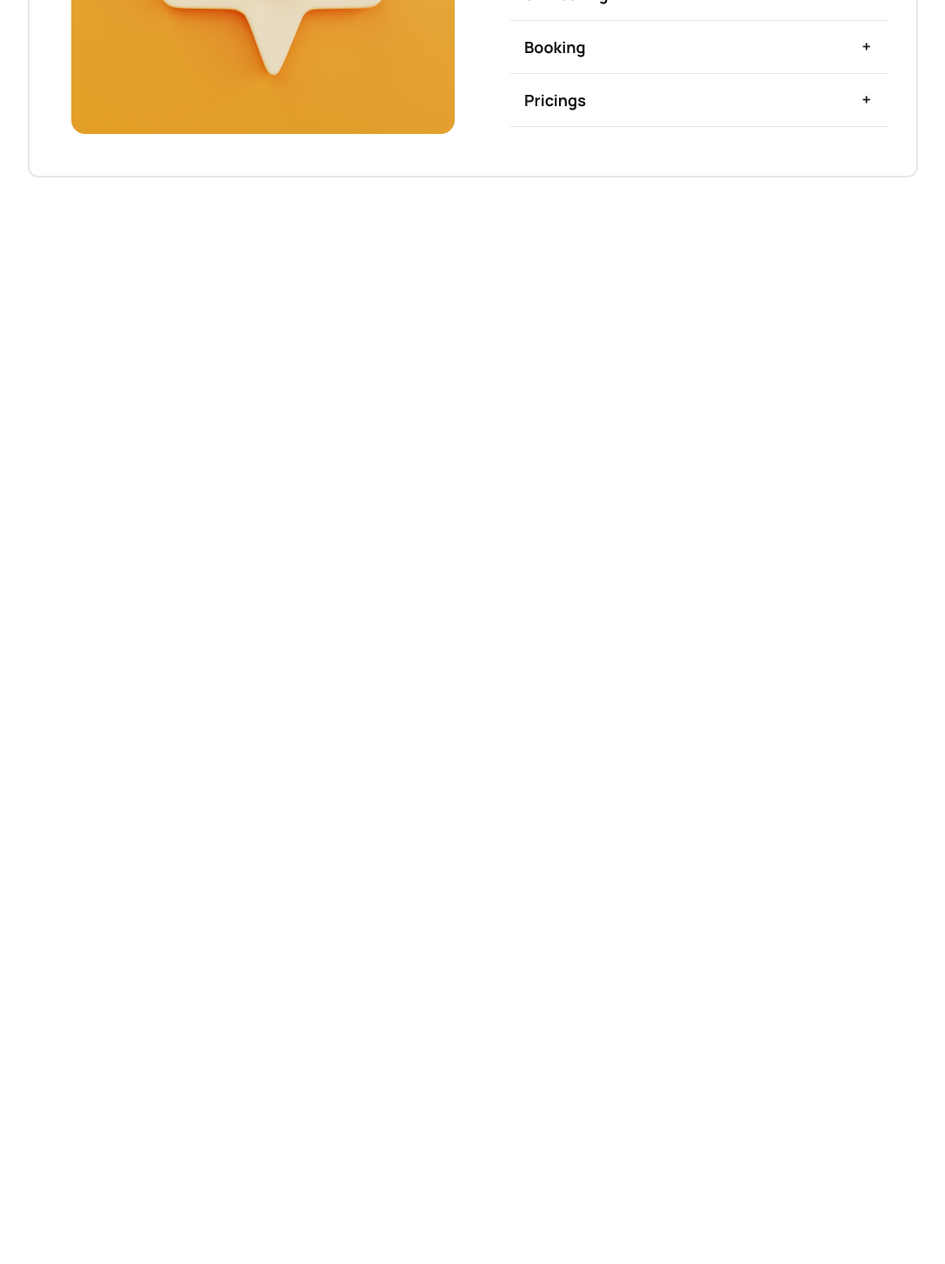
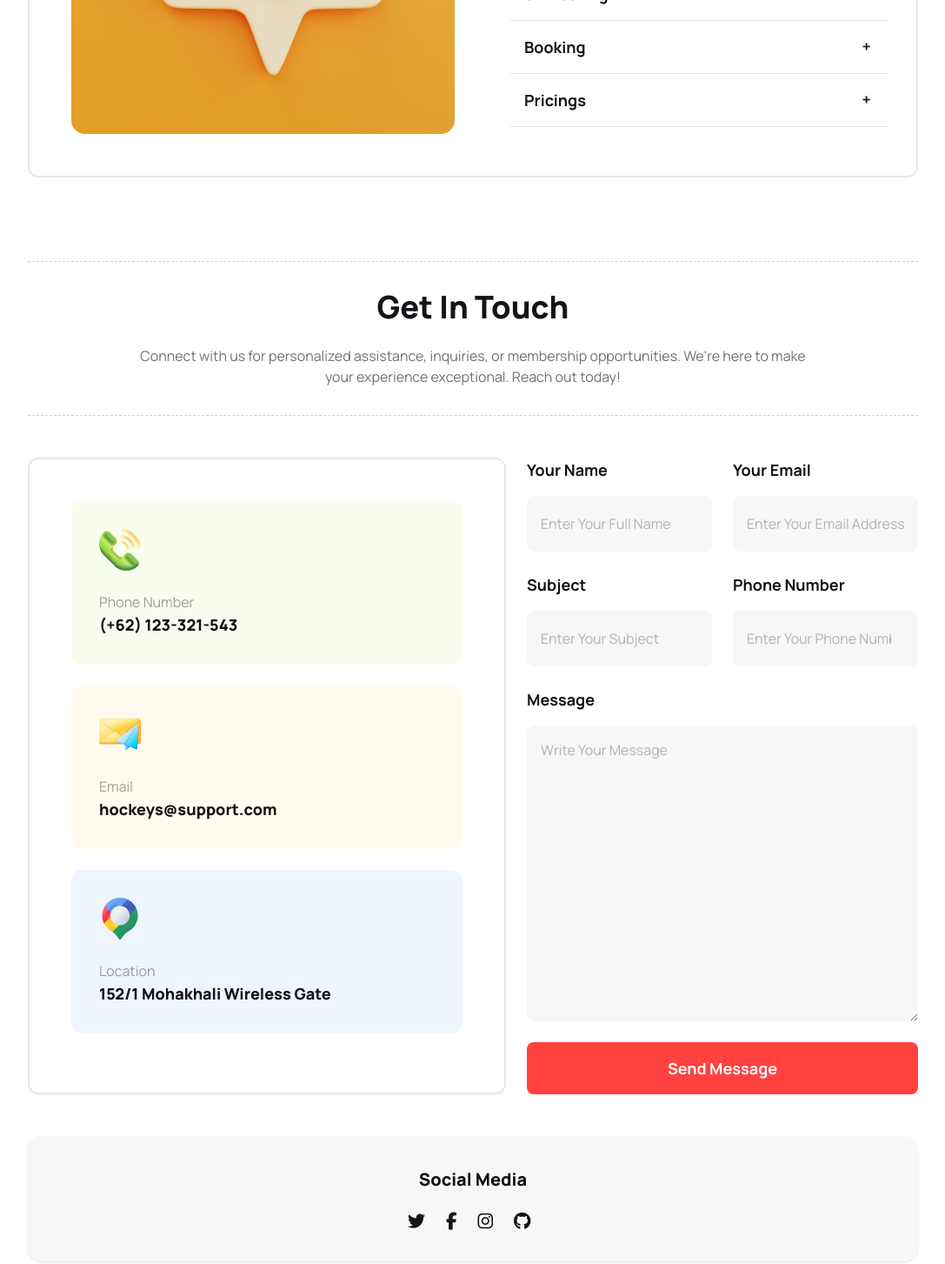
Before and after one commit to kabidhasan/b9a3, a plain HTML site: page index.html in a window 1280 px wide. Shown: the part 4146-5599 px from the top of the page at 87% size, without its empty margins (96-1183 px from the left). Before the commit the page ends 4446 px from the top, so only its background shows below. Drawn offline with nearby package versions, Linux system fonts and the light colour scheme.

Commit message:
get in touch section done

```diff
--- a/index.html
+++ b/index.html
@@ -41,6 +41,10 @@
       }
     </style>
 
+    <!-- Including Font Awesome Icons -->
+    <script src="https://kit.fontawesome.com/c645279ba3.js" crossorigin="anonymous"></script>
+
+
     <title>Hockeys</title>
   </head>
   <body>
@@ -55,7 +59,7 @@
             <div
               class="absolute flex justify-between transform -translate-y-1/2 left-5 right-5 top-1/2"
             >
-              <a href="#slide4" class="btn btn-circle bg-[#131318] text-white"
+              <a href="#slide3" class="btn btn-circle bg-[#131318] text-white"
                 >❮</a
               >
               <a href="#slide2" class="btn btn-circle bg-[#131318] text-white"
@@ -84,7 +88,7 @@
               <a href="#slide2" class="btn btn-circle bg-[#131318] text-white"
                 >❮</a
               >
-              <a href="#slide4" class="btn btn-circle bg-[#131318] text-white"
+              <a href="#slide1" class="btn btn-circle bg-[#131318] text-white"
                 >❯</a
               >
             </div>
@@ -605,65 +609,77 @@
           <div class="hero-content flex-col lg:flex-row">
             <img
               src="Images/11.png"
-              class=" p-3 lg:p-8 mx-auto w-full rounded-lg lg:max-w-lg"
+              class="p-3 lg:p-8 mx-auto w-full rounded-lg lg:max-w-lg"
             />
             <div class="p-4 text-blackk">
-              <div class="collapse collapse-plus rounded-none  border-b-[1px] border-[#1313181A]">
+              <div
+                class="collapse collapse-plus rounded-none border-b-[1px] border-[#1313181A]"
+              >
                 <input type="radio" name="my-accordion-3" checked="checked" />
                 <div class="collapse-title text-lg font-bold">
                   Our Equipments
                 </div>
-                <div class="collapse-content opacity-60 ">
+                <div class="collapse-content opacity-60">
                   Explore top-notch hockey gear and equipment, ensuring peak
                   performance on the ice. Quality, durability, and innovation
                   define our collection.
                 </div>
               </div>
-              <div class="collapse collapse-plus rounded-none  border-b-[1px] border-[#1313181A]">
+              <div
+                class="collapse collapse-plus rounded-none border-b-[1px] border-[#1313181A]"
+              >
                 <input type="radio" name="my-accordion-3" />
                 <div class="collapse-title text-lg font-bold">
                   Hockey Training
                 </div>
-                <div class="collapse-content opacity-60 ">
+                <div class="collapse-content opacity-60">
                   Elevate your game with specialized hockey training programs.
                   From skill enhancement to strategic gameplay, our sessions
                   promise comprehensive development.
                 </div>
               </div>
-              <div class="collapse collapse-plus rounded-none  border-b-[1px] border-[#1313181A]">
+              <div
+                class="collapse collapse-plus rounded-none border-b-[1px] border-[#1313181A]"
+              >
                 <input type="radio" name="my-accordion-3" />
                 <div class="collapse-title text-lg font-bold">
                   Private Lessons
                 </div>
-                <div class="collapse-content opacity-60 ">
+                <div class="collapse-content opacity-60">
                   Unlock your potential with personalized one-on-one lessons.
                   Tailored instruction, expert guidance, and a focus on
                   individual needs ensure accelerated progress.
                 </div>
               </div>
-              <div class="collapse collapse-plus rounded-none  border-b-[1px] border-[#1313181A]">
+              <div
+                class="collapse collapse-plus rounded-none border-b-[1px] border-[#1313181A]"
+              >
                 <input type="radio" name="my-accordion-3" />
                 <div class="collapse-title text-lg font-bold">Ski Touring</div>
-                <div class="collapse-content opacity-60 ">
+                <div class="collapse-content opacity-60">
                   Embark on thrilling ski touring adventures. Discover
                   breathtaking landscapes, exhilarating descents, and
                   unforgettable moments with our expertly curated ski touring
                   experiences.
                 </div>
               </div>
-              <div class="collapse collapse-plus rounded-none  border-b-[1px] border-[#1313181A]">
+              <div
+                class="collapse collapse-plus rounded-none border-b-[1px] border-[#1313181A]"
+              >
                 <input type="radio" name="my-accordion-3" />
                 <div class="collapse-title text-lg font-bold">Booking</div>
-                <div class="collapse-content opacity-60 ">
+                <div class="collapse-content opacity-60">
                   Seamless and convenient booking awaits. Secure your spot for
                   training, lessons, or equipment rentals effortlessly through
                   our user-friendly booking system.
                 </div>
               </div>
-              <div class="collapse collapse-plus rounded-none  border-b-[1px] border-[#1313181A]">
+              <div
+                class="collapse collapse-plus rounded-none border-b-[1px] border-[#1313181A]"
+              >
                 <input type="radio" name="my-accordion-3" />
                 <div class="collapse-title text-lg font-bold">Pricings</div>
-                <div class="collapse-content opacity-60 ">
+                <div class="collapse-content opacity-60">
                   Transparent and competitive pricing options cater to your
                   needs. Discover cost-effective plans for equipment, training,
                   lessons, ski tours, and more.
@@ -673,6 +689,147 @@
           </div>
         </div>
       </section>
+
+      <!-- Get In Touch Section -->
+      <section class="my-12 lg:my-24 flex flex-col items-center">
+        <div
+          class="mb-6 lg:mb-12 py-6 lg:py-8 border-dashed border-[#13131833] border-y-[1px] text-center w-full"
+        >
+          <h1 class="text-lg lg:text-4xl font-extrabold text-blackk">
+            Get In Touch
+          </h1>
+          <p
+            class="text-center mx-auto text-blackk opacity-60 mt-4 lg:mt-6 w-5/6 lg:w-3/4 text-sm lg:text-base"
+          >
+            Connect with us for personalized assistance, inquiries, or
+            membership opportunities. We're here to make your experience
+            exceptional. Reach out today!
+          </p>
+        </div>
+
+        <div class="w-full flex flex-col lg:flex-row gap-6">
+          <div
+            class="w-full border-2 border-[#1313181A] rounded-xl p-12 space-y-6 flex-1"
+          >
+            <div class="bg-[#BCED6D1A] rounded-xl p-6 lg:p-8">
+              <img
+                src="Images/Group 1171275317.png"
+                alt="Shoes"
+                class="rounded-xl mb-6"
+              />
+
+              <p class="text-[#13131866]">Phone Number</p>
+              <h2 class="font-extrabold text-lg text-blackk">
+                (+62) 123-321-543
+              </h2>
+            </div>
+            <div class="bg-[#FDDD5F1A] rounded-xl p-6 lg:p-8">
+              <img
+                src="Images/Group 1171275318.png"
+                alt="Shoes"
+                class="rounded-xl mb-6"
+              />
+
+              <p class="text-[#13131866]">Email</p>
+              <h2 class="font-extrabold text-lg text-blackk">
+                hockeys@support.com
+              </h2>
+            </div>
+            <div class="bg-[#629CF31A] rounded-xl p-6 lg:p-8">
+              <img
+                src="Images/Group 1171275321.png"
+                alt="Shoes"
+                class="rounded-xl mb-6"
+              />
+
+              <p class="text-[#13131866]">Location</p>
+              <h2 class="font-extrabold text-lg text-blackk">
+                152/1 Mohakhali Wireless Gate
+              </h2>
+            </div>
+          </div>
+
+          <div class="w-full flex-1">
+            <form action="">
+              <div class="grid grid-cols-1 lg:grid-cols-2 gap-6">
+                <label for="name" class="flex flex-col w-full">
+                  <h1 class="text-lg font-bold text-blackk">Your Name</h1>
+
+                  <input
+                    type="text"
+                    name=""
+                    id="name"
+                    placeholder="Enter Your Full Name"
+                    class="h-16 bg-[#13131808] p-4 rounded-lg placeholder:text-[#1313184D] mt-4"
+
+                  />
+                </label>
+                <label for="email" class="flex flex-col w-full">
+                  <h1 class="text-lg font-bold text-blackk">Your Email</h1>
+
+                  <input
+                    type="email"
+                    name=""
+                    id="email"
+                    placeholder="Enter Your Email Address"
+                    class="h-16 bg-[#13131808] p-4 rounded-lg placeholder:text-[#1313184D] mt-4"
+
+                  />
+                </label>
+                <label for="subject" class="flex flex-col w-full">
+                  <h1 class="text-lg font-bold text-blackk">Subject</h1>
+
+                  <input
+                    type="text"
+                    name=""
+                    id="name"
+                    placeholder="Enter Your Subject"
+                    class="h-16 bg-[#13131808] p-4 rounded-lg placeholder:text-[#1313184D] mt-4"
+
+                  />
+                </label>
+                <label for="phn" class="flex flex-col w-full">
+                  <h1 class="text-lg font-bold text-blackk">Phone Number</h1>
+
+                  <input
+                    type="number"
+                    name=""
+                    id="Phone"
+                    placeholder="Enter Your Phone Number"
+                    class="h-16 bg-[#13131808] p-4 rounded-lg placeholder:text-[#1313184D] mt-4"
+
+                  />
+                </label>
+                <label for="message" class="flex flex-col w-full lg:col-span-2">
+                  <h1 class="text-lg font-bold text-blackk">Message</h1>
+
+                  <textarea
+                    type="text"
+                    name=""
+                    id="message"
+
+
+                    class="h-[250px] lg:h-[340px] bg-[#13131808] p-4 rounded-lg text-[#1313184D] mt-4"
+
+                  >Write Your Message  </textarea>
+                </label>
+                <input type="submit" value="Send Message" class=" rounded-lg py-4 text-white bg-[#FF4240] font-bold text-lg lg:col-span-2">
+              </div>
+            </form>
+          </div>
+        </div>
+        <div class="mt-12 bg-[#13131808] py-4 lg:py-9 w-full text-center text-xl text-blackk font-extrabold rounded-2xl shadow">
+          <h1>Social Media</h1>
+          <div class="flex gap-6 text-center w-[150px] mx-auto mt-6">
+            <i class="fa-brands fa-twitter"></i>
+            <i class="fa-brands fa-facebook-f"></i>
+            <i class="fa-brands fa-instagram"></i>
+            <i class="fa-brands fa-github"></i>
+
+          </div>
+        </div>
+      </section>
+      <section></section>
     </main>
     <footer></footer>
   </body>
```
